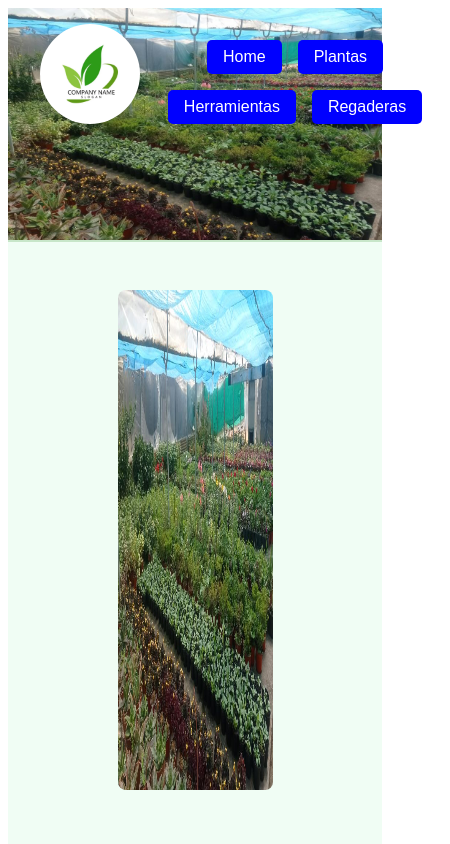
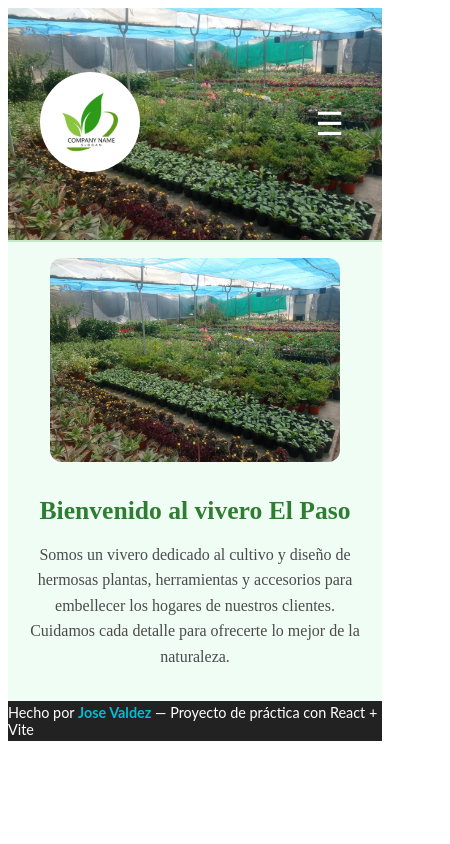
Before and after one commit to valdez-jose/vivero-el-paso, a React (Vite) app: page / in a window 390 px wide. Shown: the top 844 px of the page, 450 px wide, since content can reach past the window. Built offline with nearby package versions, Linux system fonts and the light colour scheme.

Commit message:
Corregimos estilos de componentes Bienvenidos

```diff
--- a/src/components/Bienvenida.jsx
+++ b/src/components/Bienvenida.jsx
@@ -1,12 +1,14 @@
 
 import '../estilo/Bienvenida.css';
-
-
 
 function Bienvenida() {
   return (
     <div className="bienvenida">
-      <img src="vivero3.jpg" alt="Jardín" className="imagen-jardin" />
+
+      <div className="contenedor-imagen">
+        <img src="vivero3.jpg" alt="Jardín" />
+      </div>
+
       <div className="texto">
         <h1>Bienvenido al vivero El Paso</h1>
         <p>
@@ -15,6 +17,7 @@ function Bienvenida() {
           Cuidamos cada detalle para ofrecerte lo mejor de la naturaleza.
         </p>
       </div>
+
     </div>
   )
 }
--- a/src/components/Header.jsx
+++ b/src/components/Header.jsx
@@ -1,20 +1,33 @@
-import '../estilo/Header.css';
+
+import { useState } from "react";
+import "../estilo/Header.css";
 
 const Header = ({ onCategoriaSeleccionada }) => {
+  const [menuAbierto, setMenuAbierto] = useState(false);
+
+  const toggleMenu = () => {
+    setMenuAbierto(!menuAbierto);
+  };
+
   return (
-    <header className='header'>
-       <div className="logo">
+    <header className="header">
+      <div className="logo">
         <img src="logo2.jpg" alt="Logo Vivero" />
       </div>
 
-      <nav className="navegacion">
+      {/* Botón hamburguesa */}
+      <button className="hamburguesa" onClick={toggleMenu}>
+        ☰
+      </button>
+
+      <nav className={`navegacion ${menuAbierto ? "activo" : ""}`}>
         <button onClick={() => onCategoriaSeleccionada(null)}>Home</button>
         <button onClick={() => onCategoriaSeleccionada("plantas")}>Plantas</button>
         <button onClick={() => onCategoriaSeleccionada("herramientas")}>Herramientas</button>
         <button onClick={() => onCategoriaSeleccionada("regaderas")}>Regaderas</button>
       </nav>
     </header>
-  )
-}
+  );
+};
 
-export default Header
+export default Header;
--- a/src/estilo/Bienvenida.css
+++ b/src/estilo/Bienvenida.css
@@ -3,23 +3,29 @@
   display: flex;
   align-items: center;
   justify-content: center;
-  gap: 2rem;
-  padding: 2rem;
-  flex-wrap: wrap;
+  gap: 2rem;             /* espacio entre imagen y texto */
+  padding: 2rem 2rem;     /* padding general */
   background-color: #f0fdf4;
   border-top: 2px solid #c8e6c9;
+  flex-wrap: wrap;        /* para que en móvil se apilen sin romper */
 }
 
-/* Imagen */
-.imagen-jardin {
-  width: 300px;
-  max-width: 100%;
-  border-radius: 8px;
+/* Contenedor de imagen */
+.contenedor-imagen {
+  width: 420px;           /* tamaño desktop */
+  flex-shrink: 0;         /* evita que se achique en flex */
+}
+
+.contenedor-imagen img {
+  width: 100%;
+  height: auto;           /* mantiene proporción */
+  border-radius: 12px;
+  display: block;
 }
 
 /* Texto */
 .texto {
-  max-width: 500px;
+  max-width: 550px;
 }
 
 .texto h1 {
@@ -34,19 +40,31 @@
   color: #4b4b4b;
 }
 
-/* Hacemos Responsividad para pantallas pequeñas */
+/* ===== RESPONSIVE ===== */
+
+/* Tablets */
+@media (max-width: 1024px) {
+  .contenedor-imagen {
+    width: 300px;          /* más pequeño que desktop */
+  }
+}
+
+/* Móviles */
 @media (max-width: 768px) {
   .bienvenida {
-    flex-direction: column;
+    flex-direction: column; /* apilar vertical */
     text-align: center;
+    padding: 1rem;          /* menos padding en móvil */
+    gap: 1rem;              /* menos espacio */
   }
 
-  .texto {
-    padding: 1rem;
+  .contenedor-imagen {
+    width: 85%;             /* ocupa gran parte del ancho */
+    max-width: 320px;       /* límite para no ser gigante */
   }
 
   .texto h1 {
-    font-size: 1.5rem;
+    font-size: 1.6rem;
   }
 
   .texto p {
--- a/src/estilo/Header.css
+++ b/src/estilo/Header.css
@@ -8,7 +8,7 @@
   align-items: center;
   justify-content: space-between;
   padding: 1rem 2rem;
-  flex-wrap: wrap;
+  position: relative;
 }
 
 .logo img {
@@ -16,17 +16,16 @@
   border-radius: 90%;
 }
 
-/* Contenedor de botones */
+/* Navegación desktop */
 .navegacion {
   display: flex;
   gap: 1rem;
-  flex-wrap: wrap;
 }
 
 .navegacion button {
   padding: 0.5rem 1rem;
   font-size: 1rem;
-  background-color:blue;
+  background-color: blue;
   color: white;
   border: none;
   border-radius: 5px;
@@ -37,15 +36,42 @@
   background-color: #45a049;
 }
 
-/* === Media query para móviles === */
-@media (max-width: 600px) {
-  .header {
-    flex-direction: column;
-    text-align: center;
+/* Botón hamburguesa oculto en desktop */
+.hamburguesa {
+  display: none;
+  font-size: 2rem;
+  background: none;
+  border: none;
+  color: white;
+  cursor: pointer;
+}
+
+/* ====== RESPONSIVE ====== */
+@media (max-width: 768px) {
+
+  .hamburguesa {
+    display: block;
   }
 
   .navegacion {
-    justify-content: center;
-    margin-top: 1rem;
+    display: none;
+    flex-direction: column;
+    position: absolute;
+    top: 200px;
+    right: 0;
+    background: rgba(0, 0, 0, 0.9);
+    width: 100%;
+    padding: 0.5rem 0; /* antes 1rem */
+    text-align: center;
+    gap: 0.5rem; /* 👈 controla espacio entre botones */
+  }
+
+  .navegacion.activo {
+    display: flex;
+  }
+
+  .navegacion button {
+    margin: 0; /* eliminamos margin extra */
+    padding: 0.4rem 1rem; /* un poco más compacto */
   }
 }
```
Also changed, not shown: 1 other file (tests, documents, lock files or other folders).
